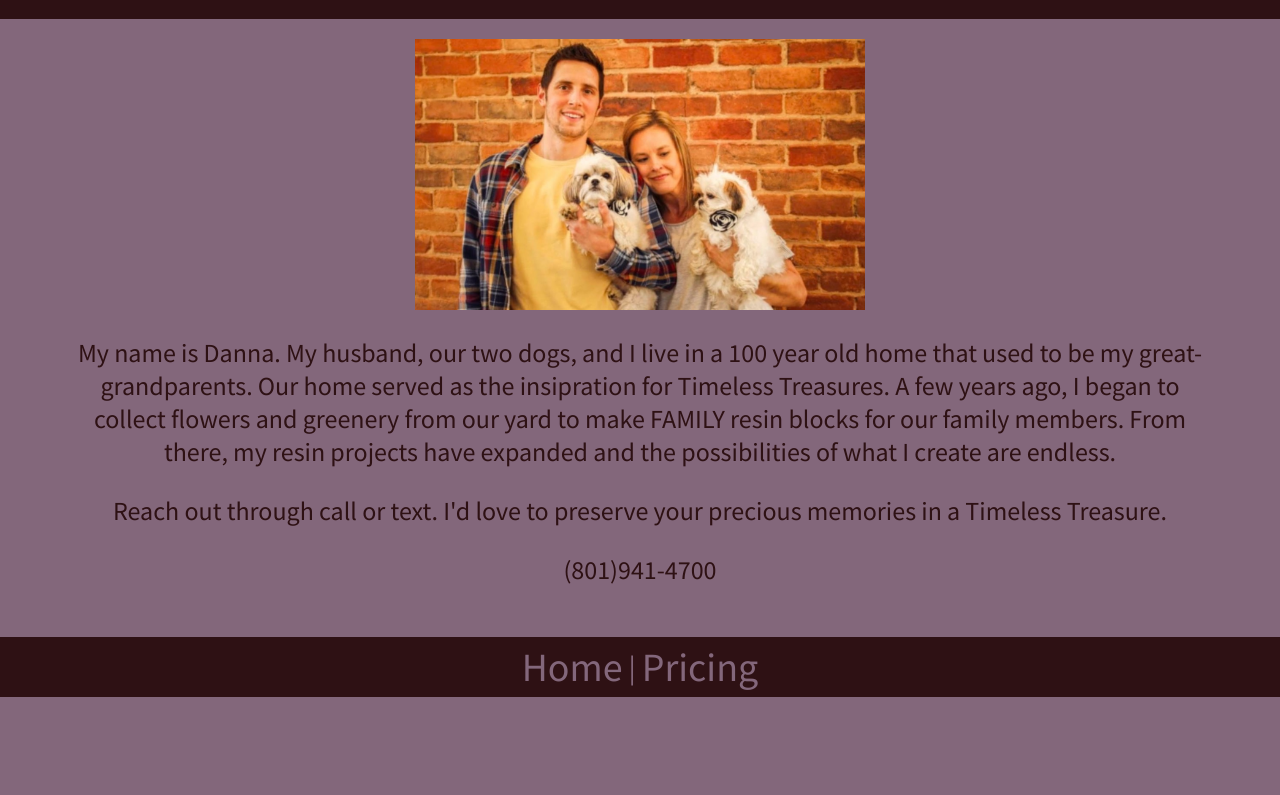
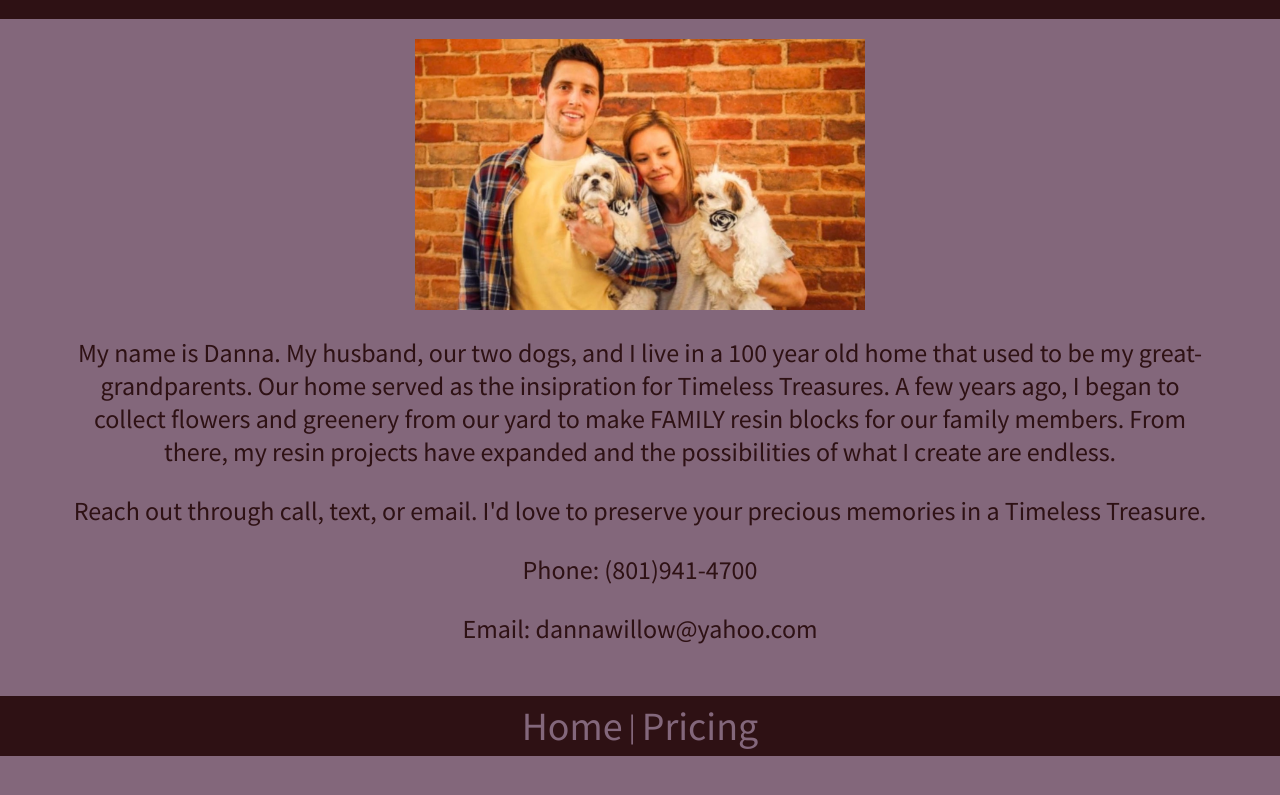
Before and after one commit to paigevanm/timeless-treasures, a plain HTML site: page aboutme.html in a window 1280 px wide. Shown: the part 181-976 px from the top of the page. Drawn offline with Linux system fonts and the light colour scheme; a web font is replaced by a local one.

Commit message:
Add files via upload

```diff
--- a/aboutme.html
+++ b/aboutme.html
@@ -20,8 +20,9 @@
         </div>
         <div class="about-me-text">
           <p>My name is Danna. My husband, our two dogs, and I live in a 100 year old home that used to be my great-grandparents. Our home served as the insipration for Timeless Treasures. A few years ago, I began to collect flowers and greenery from our yard to make FAMILY resin blocks for our family members. From there, my resin projects have expanded and the possibilities of what I create are endless. </p>
-          <p>Reach out through call or text. I'd love to preserve your precious memories in a Timeless Treasure.</p>
-          <p style="color: #2E1114;">(801)941-4700</p>
+          <p>Reach out through call, text, or email. I'd love to preserve your precious memories in a Timeless Treasure.</p>
+          <p style="color: #2E1114;">Phone: (801)941-4700</p>
+          <p style="color: #2E1114;">Email: dannawillow@yahoo.com</p>
         </div>
       </div>
       <div class="end-bar">
```
